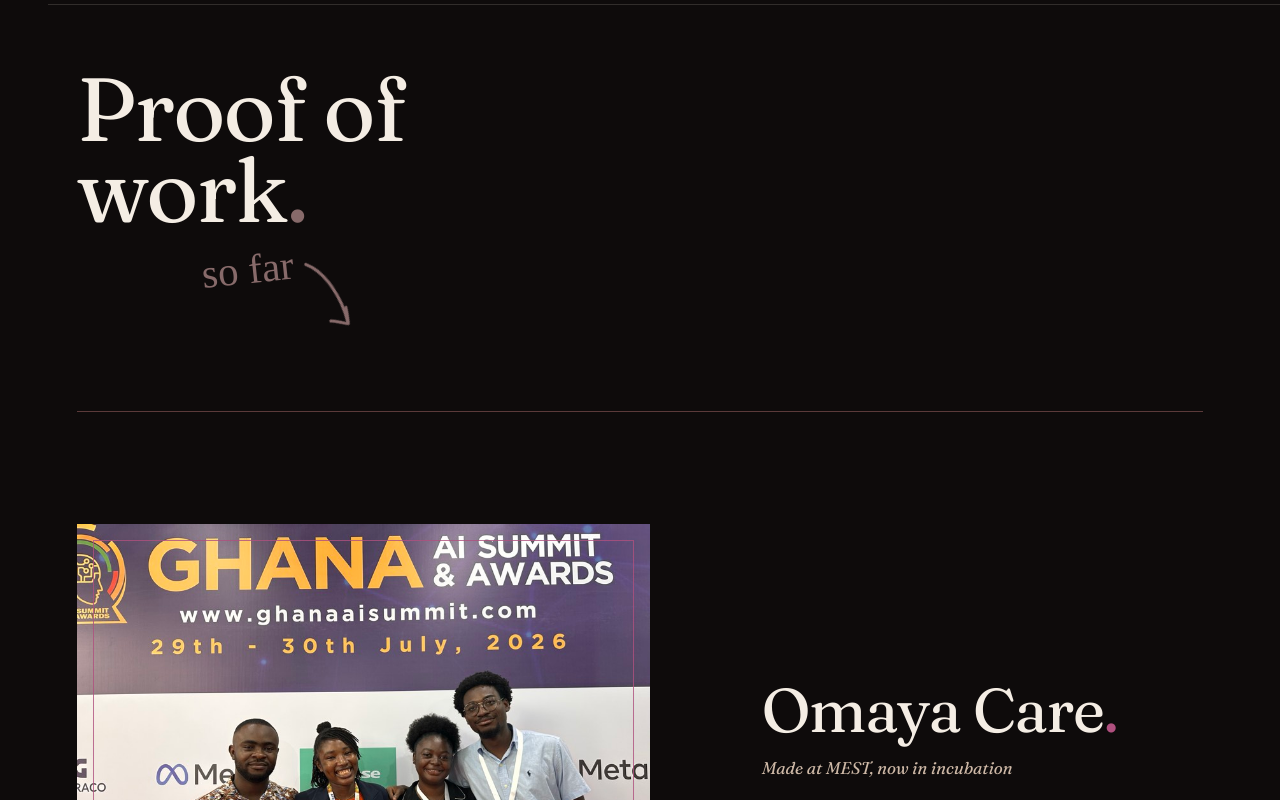
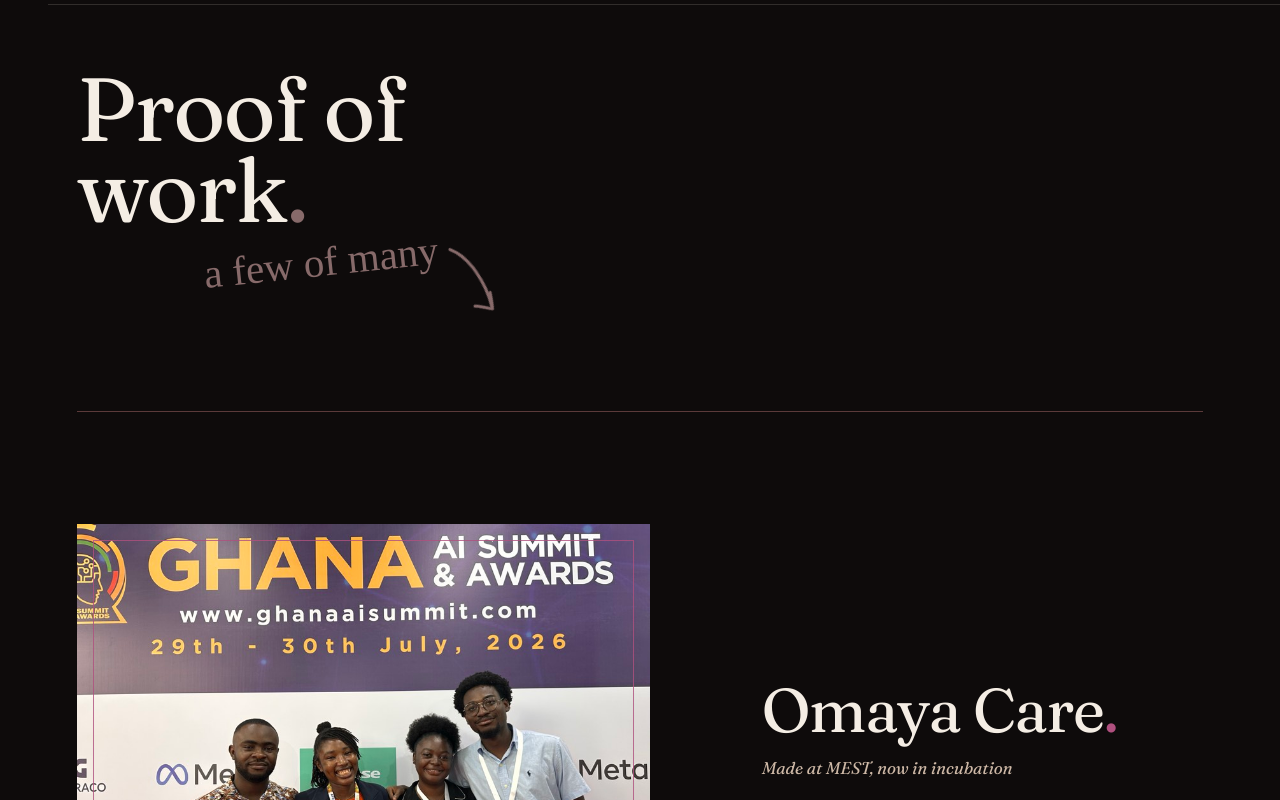
Before and after one commit to FaWayo/Portfolio, a React app: page / in a window 1280 px wide. Shown: the part 2000-2800 px from the top of the page. Built offline with nearby package versions, Linux system fonts and the light colour scheme; a web font is replaced by a local one.

Commit message:
Remove LIFE, use wayofatimah@gmail.com, and say "a few of many" on WORK

```diff
--- a/context/decision-log.md
+++ b/context/decision-log.md
@@ -1851,3 +1851,18 @@
 **Amended 2026-10-07:** the signature is smaller (`clamp(1.5rem,…,2.1rem)`) and the
 star after it is now a hand-drawn heart (`doodles/Heart.tsx`, one stroke that
 overshoots, mauve, 26px, tilted −8°).
+
+## 70. LIFE removed; one email; "a few of many" — 2026-10-07
+
+Fatimah: LIFE isn't needed; anyone who wants her life can find her on social
+media (linked from LET'S TALK). The room is removed from `ROOMS`, so the nav,
+anchor and section go with it. WRITING and LET'S TALK are now both paper, back
+to back; the hairline opening LET'S TALK (§69) separates them.
+
+The only email is **wayofatimah@gmail.com** (with the h), on the postcard and
+the "Say hello" button. The earlier wayofatima@ from her CV was wrong.
+
+WORK's handwritten line "so far" becomes "a few of many": it should read as a
+selection, not the whole record.
+
+---
--- a/src/App.tsx
+++ b/src/App.tsx
@@ -14,7 +14,7 @@
  * The whole site as one continuous scroll.
  *
  * The nav is a fixed line of words at the top — no bar, no background. The page
- * opens on the name, and the six rooms follow as full-width slides alternating
+ * opens on the name, and the rooms follow as full-width slides alternating
  * dark and paper.
  */
 export default function App() {
--- a/src/data/rooms.ts
+++ b/src/data/rooms.ts
@@ -26,11 +26,11 @@
  * through slides — see brand-direction §15. The hero is dark, so ME opens on
  * cream, as in its layout reference. See decision-log.md §26.
  *
- * Five rooms since decision-log.md §42: the separate journal room is gone —
- * journal-style notes belong in WRITING and a "Now" section in ME — and LIFE is
- * the photo room. Change a `label` here and it updates the nav, the anchor and
- * the room heading together. LIFE may yet become "Journal" (a visual diary,
- * photos with dates and notes); that is a one-word change here.
+ * Four rooms since decision-log.md §70: LIFE is gone too — her social media is
+ * where her life lives, and LET'S TALK links to it. (The journal room went in
+ * §42.) Change a `label` here and it updates the nav, the anchor and the room
+ * heading together. WRITING and LET'S TALK are now both paper; the hairline
+ * that opens LET'S TALK separates them.
  *
  * ## No `tilt`
  *
@@ -43,9 +43,8 @@
  */
 export const ROOMS: readonly RoomMeta[] = [
     { id: 'me', label: 'Me', note: 'the short version', tone: 'paper' },
-    { id: 'work', label: 'Work', note: 'so far', tone: 'dark' },
+    { id: 'work', label: 'Work', note: 'a few of many', tone: 'dark' },
     { id: 'writing', label: 'Writing', note: "things I've been writing about", tone: 'paper' },
-    { id: 'life', label: 'Life', note: 'the other parts of me', tone: 'dark' },
     { id: 'talk', label: "Let's talk", note: 'no reason needed', tone: 'paper' },
 ] as const;
 
--- a/src/rooms/Talk.tsx
+++ b/src/rooms/Talk.tsx
@@ -5,7 +5,7 @@
 import Reveal from '@/primitives/Reveal';
 
 /** From her CV (2026-10-04). The phone number is left off on purpose. */
-const EMAIL = 'wayofatima@gmail.com';
+const EMAIL = 'wayofatimah@gmail.com';
 type Network = 'linkedin' | 'github' | 'instagram' | 'x' | 'snapchat';
 
 /**
--- a/src/rooms/Work.tsx
+++ b/src/rooms/Work.tsx
@@ -16,7 +16,7 @@
  * matted like a gallery print with an inset overlapping its foot and a caption
  * beneath, beside a short story and one handwritten note.
  *
- *   2  title      Proof of / work., then "so far ↘"
+ *   2  title      Proof of / work., then "a few of many ↘"
  *   3  projects   feature spreads, alternating sides
  *   4  the CV — one centred line; the CV holds the history
  *
@@ -48,8 +48,8 @@
                         never collides with the full stop; it may wrap on a phone,
                         and the typewriter lays the whole line out first so wrapping
                         never jumps while it types. */}
-                    <span className="mt-3 block -rotate-[6deg] whitespace-nowrap pl-[38%] font-hand text-[length:clamp(1.75rem,3.2vw,3.5rem)] leading-snug text-accent">
-                        <Typewriter text="so far" delay={500} returnDelay={300} speed={110} />
+                    <span className="mt-3 block -rotate-[6deg] whitespace-nowrap pl-[22%] font-hand sm:pl-[38%] text-[length:clamp(1.75rem,3.2vw,3.5rem)] leading-snug text-accent">
+                        <Typewriter text="a few of many" delay={500} returnDelay={300} speed={110} />
                         <span aria-hidden="true" className="ml-2 inline-block origin-left translate-y-[0.1em] rotate-[58deg] align-top">
                             <Arrow width={120} height={50} strokeWidth={4} className="h-auto w-[2.2em]" />
                         </span>
```
